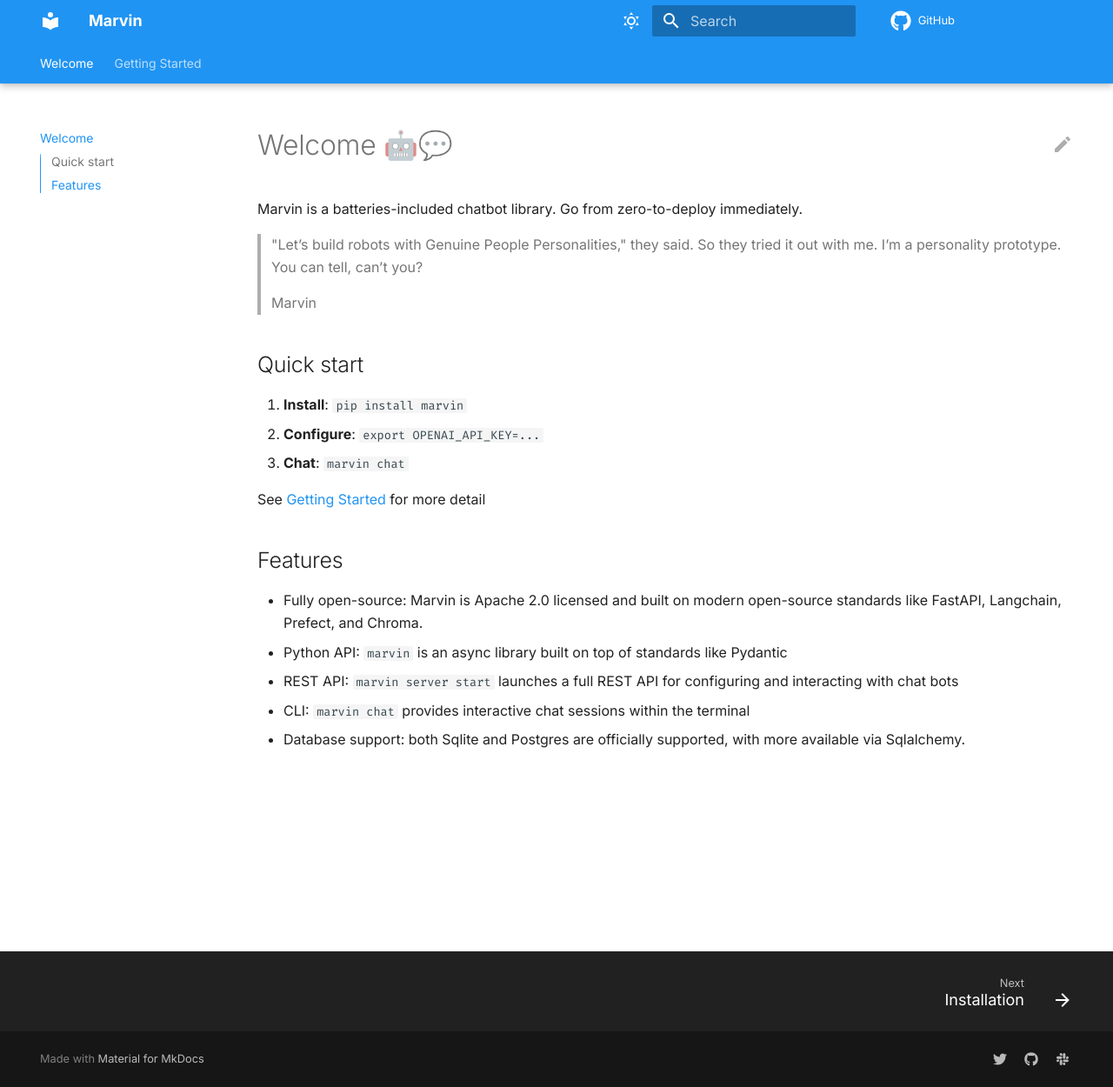
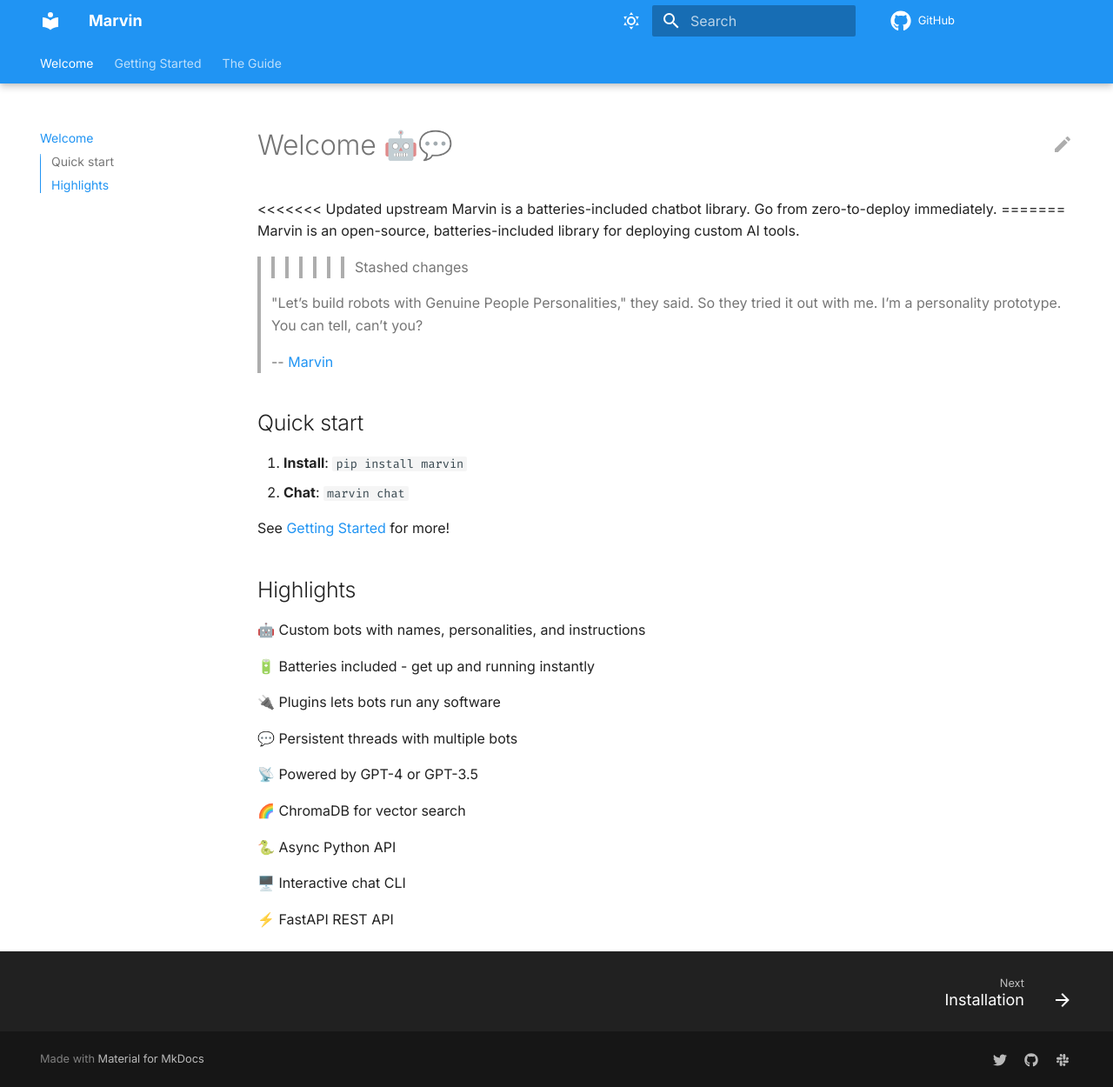
Before and after one commit to PrefectHQ/marvin, an MkDocs documentation site: the page built from docs/index.md, in a window 1280 px wide and 1250 px high. Shown: the whole window at 87% size. Built offline with MkDocs 1.6.1 and Material for MkDocs 9.7.7, drawn with Linux system fonts in a browser that asks for light colours; comment, search, counter and statistics services are not loaded.

Commit message:
Add config doc

```diff
--- a/docs/index.md
+++ b/docs/index.md
@@ -1,21 +1,36 @@
 # Welcome 🤖💬
 
+<<<<<<< Updated upstream
 Marvin is a batteries-included chatbot library. Go from zero-to-deploy immediately.
+=======
+Marvin is an open-source, batteries-included library for deploying custom AI tools.
+>>>>>>> Stashed changes
 
 > "Let’s build robots with Genuine People Personalities," they said. So they tried it out with me. I’m a personality prototype. You can tell, can’t you?
 >
-> Marvin
+> -- [Marvin](https://www.youtube.com/clip/UgkxNj9p6jPFM8eWAmRJiKoPeOmvQxb8viQv)
 
 ## Quick start
 1. **Install**: `pip install marvin`
-1. **Configure**: `export OPENAI_API_KEY=...`
-1. **Chat**: `marvin chat`
+2. **Chat**: `marvin chat`
 
-See [Getting Started](getting_started/installation.md) for more detail
+See [Getting Started](getting_started/installation.md) for more!
 
-## Features
-- Fully open-source: Marvin is Apache 2.0 licensed and built on modern open-source standards like FastAPI, Langchain, Prefect, and Chroma.
-- Python API: `marvin` is an async library built on top of standards like Pydantic
-- REST API: `marvin server start` launches a full REST API for configuring and interacting with chat bots
-- CLI: `marvin chat` provides interactive chat sessions within the terminal
-- Database support: both Sqlite and Postgres are officially supported, with more available via Sqlalchemy.
+## Highlights
+🤖 Custom bots with names, personalities, and instructions
+
+🔋 Batteries included - get up and running instantly
+
+🔌 Plugins lets bots run any software
+
+💬 Persistent threads with multiple bots
+
+📡 Powered by GPT-4 or GPT-3.5
+
+🌈 ChromaDB for vector search
+
+🐍 Async Python API
+
+🖥️ Interactive chat CLI
+
+⚡️ FastAPI REST API
--- a/mkdocs.yml
+++ b/mkdocs.yml
@@ -5,6 +5,8 @@
     - Installation: getting_started/installation.md
     - Configuring OpenAI: getting_started/openai.md
     - Start chatting: getting_started/chat.md
+  - The Guide:
+    - Configuration: guide/configuration.md
   - ...
 
 theme:
```
Also changed, not shown: README.md (+1 -3 lines), docs/guide/configuration.md (added, +6 -0 lines).
